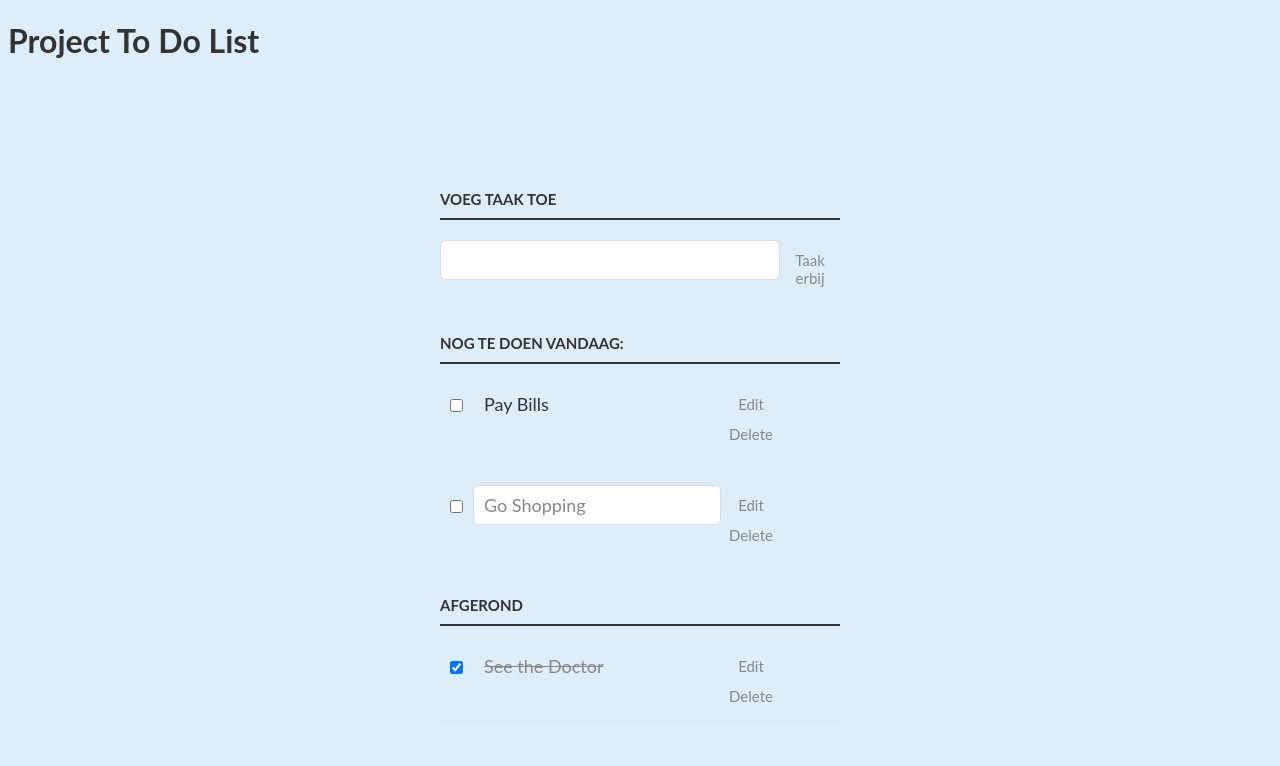
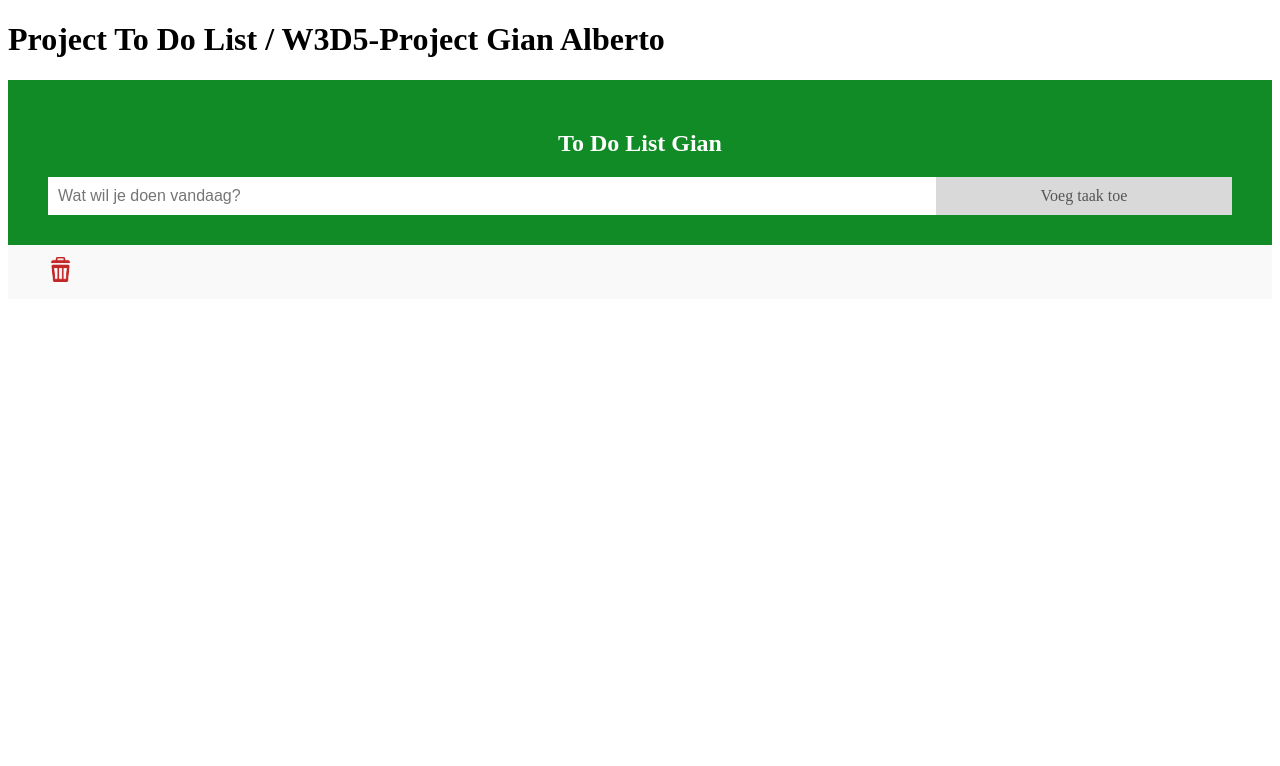
Before and after one commit to Genchswaa/ToDoList, a plain HTML site: page index.html in a window 1280 px wide. Drawn offline with Linux system fonts and the light colour scheme.

Commit message:
Project week 3

```diff
--- a/api-client.js
+++ b/api-client.js
@@ -1,12 +1,55 @@
-async function result(){ await someAPICallToGetAllTasks()};
-const apiUrl = `Endpoint: https://wincacademydatabase.firebaseio.com//${gian}/tasks.json`;
-const res = await fetch(apiUrl, {method: "PUSH"});
- const data = await res.json();
 
-console.log("Before (the raw result):", result);
-let tasks = Object.keys(result).map(key => ({
-      id: key,
-      description: result[key].description,
-      done: result[key].done
-  }));
-  console.log("After the tasks array", tasks);
+// Ik ga de data van de api fetchen met de async/await methode.
+const getDataFromEndPoint = async function() {
+
+    const dataBaseWebsite = `https://wincacademydatabase.firebaseio.com/gian.json`;
+    try {
+        // Ik fetch de data van de api. Methode GET want het is een get request.
+      const response = await fetch(dataBaseWebsite, { method: "GET" });
+      const dataBase = await response.json();
+
+      let tasks = Object.keys(dataBase).map(key => ({
+        id: key,
+        description: dataBase[key].description,
+        done: dataBase[key].done}))
+        return tasks;
+      // catch inbouwen om melding te geven als het is mislukt.
+    } catch (err) {
+      console.log(err);
+    }
+  };
+
+
+
+// // NOG AFMAKENNNN________________________________________
+// //   Van de data in de console wil ik nu een array maken.
+//   // Ik maak een functie aan waarmee ik de data ga omzetten.
+//   const addTasksToDom = async function() {
+//       const dataForDom = await getDataFromEndPoint()
+//       //Check
+//     //   De data moet worden omgezet in een array.
+//     //   Ik maak een UL aan in HTML en koppel de arrays eraan.
+//       const ulTaskslist = document.getElementById("TDLtest")
+
+
+//       const taskValue = dataForDom.description //NOG UITZOEKEN WAAROM HET NIET WERKT!
+
+//         taskValue.forEach(taskValue => {
+//             const newLi = document.createElement("li");
+//             const contentLi = document.createTextNode(
+//                 `${taskValue.description}`
+//             )
+//             newLi.appendChild(contentLi)
+//             ulTaskslist.append(li)
+//         })
+//     };
+//   addTasksToDom();
+//_______________________________________________________________
+// Ik wil de input in de console in arrays zetten
+// const makeArrayOfTasks = getDataFromEndPoint();
+// getData undefined....makeArray komt wel terug.
+// makeArrayOfTasks.forEach(taskInArray);
+// function taskInArray(item) {
+//   let ulList = document.getElementById("TDLtest").innerHTML
+//   += "<li>" + item + "</li>";
+// };
--- a/index.html
+++ b/index.html
@@ -1,38 +1,28 @@
-<!--BRON HTML EN CSS https://codepen.io/franklynroth/pen/ZYeaBd-->
+<!--BRON/SOURCE HTML EN CSS https://www.w3schools.com/howto/howto_js_todolist.asp -->
 
 <!doctype html>
 
-<html lang="en">
-<head>
-  <meta charset="utf-8">
 
   <title></title>
-  <h1>Project To Do List</h1>
+  <h1>Project To Do List / W3D5-Project Gian Alberto</h1>
   <link rel="stylesheet" type="text/css" href="toDoList.css">
 </head>
 
+<ul id="TDLtest"></ul>
+
+<div id="taskListTotal" class="header">
+  <h2>To Do List Gian</h2>
+  <input type="text" id="tekstInput" placeholder="Wat wil je doen vandaag?">
+  <span id="addBtn"class="addBtn">Voeg taak toe</span>
+</div>
+
+<ul id="tasklist">
+  <li><img id="trashcan" src="trash-delete-icon.jpg" width="25"></li>
+</ul>
+
 <body>
-    <div class="container">
-      <p>
-        <label for="new-task">Voeg taak toe</label><input id="new-task" type="text"><button>Taak erbij</button>
-      </p>
-
-      <h3>Nog te doen vandaag:</h3>
-      <ul id="incomplete-tasks">
-        <li><input type="checkbox"><label>Pay Bills</label><input type="text"><button class="edit">Edit</button><button class="delete">Delete</button></li>
-        <li class="editMode"><input type="checkbox"><label>Go Shopping</label><input type="text" value="Go Shopping"><button class="edit">Edit</button><button class="delete">Delete</button></li>
-
-      </ul>
-
-      <h3>Afgerond</h3>
-      <ul id="completed-tasks">
-        <li><input type="checkbox" checked><label>See the Doctor</label><input type="text"><button class="edit">Edit</button><button class="delete">Delete</button></li>
-      </ul>
-    </div>
-<body>
-<script defer src="toDoListUrlData.js"></script>
 <script src="toDoList.js"></script>
-<script src="api-client.js"></script>
+<script defer src="api-client.js"></script>
 
 </body>
 </html>
--- a/toDoList.css
+++ b/toDoList.css
@@ -1,123 +1,114 @@
-/*BRON HTML EN CSS https://codepen.io/franklynroth/pen/ZYeaBd */
+/*BRON/SOURCE HTML EN CSS https://www.w3schools.com/howto/howto_js_todolist.asp */
+
+* {
+  box-sizing: border-box;
+}
 
 
-body {
-    background: rgb(221, 238, 250);
-    color: #333;
-    font-family: Lato, sans-serif;
-  }
-  .container {
-    display: block;
-    width: 400px;
-    margin: 100px auto 0;
-    border-radius: solid rgb(148, 127, 204);
-  }
 ul {
   margin: 0;
   padding: 0;
 }
-  li * {
-    float: left;
-  }
-  li, h3 {
-    clear:both;
-    list-style:none;
-  }
-  input, button {
-    outline: none;
-  }
-  button {
-    background: none;
-    border: 0px;
-    color: #888;
-    font-size: 15px;
-    width: 60px;
-    margin: 10px 0 0;
-    font-family: Lato, sans-serif;
+
+
+ul li {
   cursor: pointer;
-  }
-  button:hover {
-    color: #333;
-  }
-  /* Heading */
-  h3,
-  label[for='new-task'] {
-    color: #333;
-    font-weight: 700;
-    font-size: 15px;
-    border-bottom: 2px solid #333;
-    padding: 30px 0 10px;
-    margin: 0;
-    text-transform: uppercase;
-  }
-  input[type="text"] {
-    margin: 0;
+  position: relative;
+  padding: 12px 8px 12px 40px;
+  background: #eee;
   font-size: 18px;
-    line-height: 18px;
-    height: 18px;
-    padding: 10px;
-    border: 1px solid #ddd;
-    background: #fff;
-    border-radius: 6px;
-    font-family: Lato, sans-serif;
-    color: #888;
-  }
-  input[type="text"]:focus {
-    color: #333;
+  transition: 0.2s;
+
+
+  -webkit-user-select: none;
+  -moz-user-select: none;
+  -ms-user-select: none;
+  user-select: none;
 }
 
-  /* New Task */
-  label[for='new-task'] {
-    display: block;
-    margin: 0 0 20px;
-  }
-  input#new-task {
-    float: left;
-    width: 318px;
-  }
-  p > button:hover {
-    color: #0FC57C;
+
+ul li:nth-child(odd) {
+  background: #f9f9f9;
 }
 
-  /* Task list */
-  li {
-    overflow: hidden;
-    padding: 20px 0;
-    border-bottom: 1px solid #eee;
-  }
-  li > input[type="checkbox"] {
-    margin: 0 10px;
-    position: relative;
-    top: 15px;
-  }
-  li > label {
-    font-size: 18px;
-    line-height: 40px;
-    width: 237px;
-    padding: 0 0 0 11px;
-  }
-  li >  input[type="text"] {
-    width: 226px;
-  }
-  li > .delete:hover {
-    color: #CF2323;
+
+ul li:hover {
+  background: #ddd;
 }
 
-  /* Completed */
-  #completed-tasks label {
+
+ul li.checked {
+  background: #888;
+  color: #fff;
   text-decoration: line-through;
-    color: #888;
 }
 
-  /* Edit Task */
-  ul li input[type=text] {
-    display:none;
+
+ul li.checked::before {
+  content: '';
+  position: absolute;
+  border-color: #fff;
+  border-style: solid;
+  border-width: 0 2px 2px 0;
+  top: 10px;
+  left: 16px;
+  transform: rotate(45deg);
+  height: 15px;
+  width: 7px;
 }
 
-  ul li.editMode input[type=text] {
-    display:block;
+
+.close {
+  position: absolute;
+  right: 0;
+  top: 0;
+  padding: 12px 16px 12px 16px;
 }
 
-  ul li.editMode label {
-    display:none;
+.close:hover {
+  background-color: #f44336;
+  color: white;
 }
+
+.header {
+  background-color: #108b25;
+  padding: 30px 40px;
+  color: white;
+  text-align: center;
+}
+
+
+.header:after {
+  content: "";
+  display: table;
+  clear: both;
+}
+
+
+input {
+  margin: 0;
+  border: none;
+  border-radius: 0;
+  width: 75%;
+  padding: 10px;
+  float: left;
+  font-size: 16px;
+}
+
+
+.addBtn {
+  padding: 10px;
+  width: 25%;
+  background: #d9d9d9;
+  color: #555;
+  float: left;
+  text-align: center;
+  font-size: 16px;
+  cursor: pointer;
+  transition: 0.3s;
+  border-radius: 0;
+}
+
+.addBtn:hover {
+  background-color: rgb(226, 241, 190);
+}
--- a/toDoList.js
+++ b/toDoList.js
@@ -1,25 +1,22 @@
-getDataFromEndPoint();
 
-async function waitForData() {
+// Ik wil iets invullen en dat verschijnt beneden in de lijst.
+// Dit moet door het indrukken van de button.
+const addTaskNode = document.getElementById("addBtn");
+addTaskNode.addEventListener('click', function(){
+    const newli = document.createElement("li");
+    const inputValue = document.getElementById("tekstInput").value;
+    entry.appendChild(document.createTextNode(inputValue));
+    list.appendChild(entry);
 
-    const retrieveData = await getDataFromEndPoint();
-    console.log(retrieveData)
+    alert("test")
+});
 
-};
-waitForData();
+//Ik wil de taak zien verschijnen in beeld.
 
-
-// initele lijst van database
-// {
-//     "tasks": {
-//         "-M3v9Osy5puSFLoWuE_1": {
-//             "description": "ik moet nog mijn sokken wassen",
-//             "done": true
-//         }
-//     }
-// }
-
-// gegenereerde taken postman
-//"name": "-M3wVIG7j1b61JKU0QaL"
-//"name": "-M3wVfk0-AUkDk_UuuCX"
-//"name": "-M3wVjiB_YfMsQ0WCxOf"
+// Ik wil taak verwijderen door op prullenbak te klikken.
+const removeBtn = document.getElementById("trashcan")
+const liTaskListInput = document.querySelectorAll("li")
+removeBtn.addEventListener('click', function(){
+    const delLine = this.parentElement;
+    delLine.style.display = "none";
+    });
--- a/toDoListUrlData.js
+++ /dev/null
@@ -1,12 +0,0 @@
-// const API_KEY = "e6deb05a8dd30c00c7018a19b386ddf6";
-
-async function getDataFromEndPoint(){
-    const apiUrl = `Endpoint: https://wincacademydatabase.firebaseio.com//${gian}/tasks.json`;
-    try {
-    const res = await fetch(apiUrl, {method: "GET"});
-    const data = await res.json();
-    return data;
-    } catch (err) {
-        console.log(err)
-    }
-};
```
Also changed, not shown: trash-delete-icon.jpg (added). Lines whose indentation alone changed are shown as unchanged.
